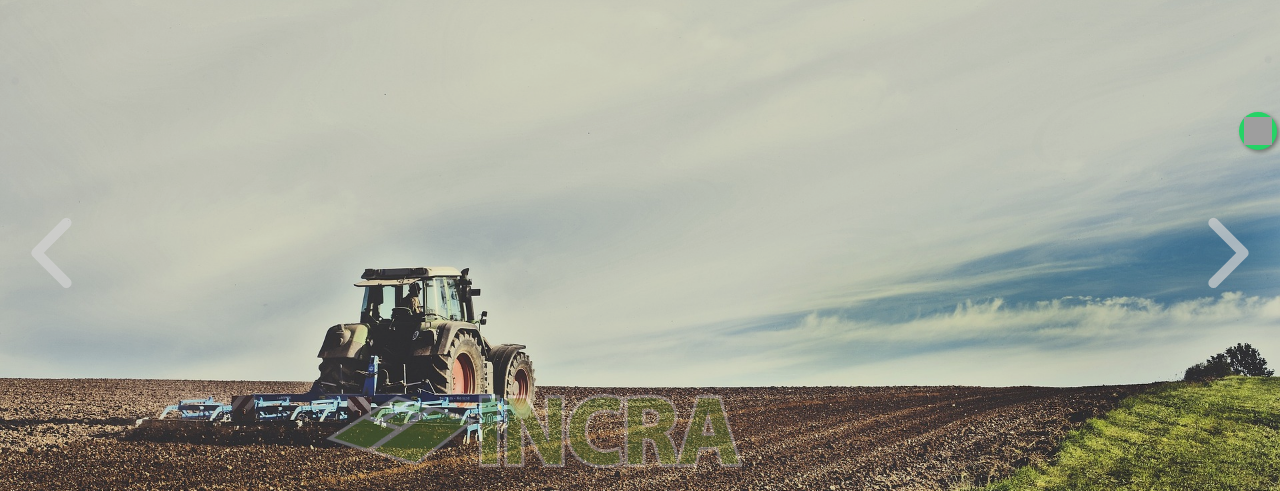
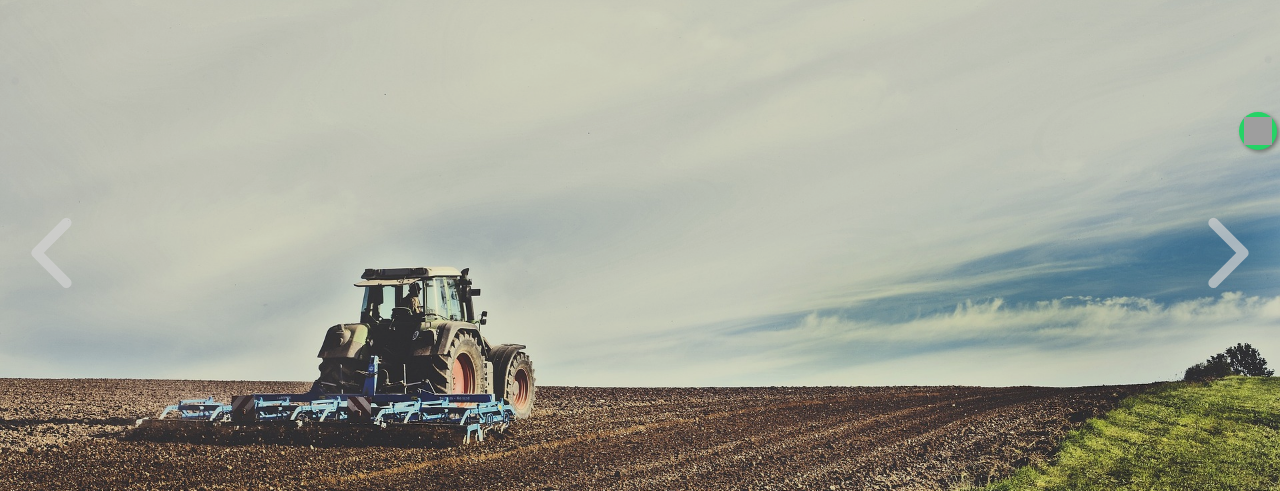
Before and after one commit to LucasBarbosaDaSilva/Vekotec-project, a React (Create React App) app: page / in a window 1280 px wide. Shown: the part 170-661 px from the top of the page. Built offline with nearby package versions, Linux system fonts and the light colour scheme; grey boxes are pictures that could not be loaded.

Commit message:
ft. main carousel animations && minor replacemnt

```diff
--- a/src/Carousel.css
+++ b/src/Carousel.css
@@ -109,7 +109,7 @@
     height: 75%;
     width: 50%;
     left: 8%;
-    top: 34%;
+    top: 30%;
   }
 
   .carousel-img {
@@ -131,7 +131,7 @@
     width: 65%;
     margin-left: 28vh;
     margin-top: -7vh;
-    animation: fadeIn 0.4s;
+    animation: fadeIn linear 1s;
     opacity: 1;
   }
 
@@ -139,7 +139,7 @@
     width: 40%;
     margin-top: 4vh;
     margin-left: 60vh;
-    animation: fadeIn3 0.4s;
+    animation: fadeIn3 linear 1s;
     opacity: 1;
   }
 
@@ -147,7 +147,7 @@
     width: 48%;
     margin-top: -3vh;
     margin-left: 45vh;
-    animation: fadeIn2 0.4s;
+    animation: fadeIn2 linear 1s;
     opacity: 1;
   }
 
@@ -175,70 +175,67 @@
   }
 
   .incra-title {
-    animation: animation 1s ease-in forwards;
+    animation: incra-title 0.8s linear forwards;
     width: 30%;
   }
 
    .car-title{
-    animation: animation 1s ease-in forwards;
+    animation: car-title 0.8s linear forwards;
   }
 
   .esg-title {
-    animation: animation 1s ease-in forwards;
+    animation: esg-title 0.8s linear forwards;
   }
 
 
   @keyframes incra-title {
     0% {
       opacity: 0;
-      transform: translateX(-200px) translateY(100px);
+      transform: translateX(50px);
     }
 
     100% {
       opacity: 1;
-      transform: translateX(50px) translateY(50px);
     }
   }
 
   @keyframes car-title {
     0% {
       opacity: 0;
-      transform: translateX(-200px) translateY(100px);
+      transform: translateX(50px);
     }
 
     100% {
       opacity: 1;
-      transform: translateX(50px) translateY(50px);
     }
   }
 
   @keyframes esg-title {
     0% {
       opacity: 0;
-      transform: translateX(-200px) translateY(100px);
+      transform: translateX(50px);
     }
 
     100% {
       opacity: 1;
-      transform: translateX(50px) translateY(50px);
     }
   }
 
   @keyframes fadeIn {
     from {
-      opacity: 30%;
+      opacity: 0%;
     }
   }
 
   @keyframes fadeIn2 {
     from {
-      opacity: 28%;
+      opacity: 0%;
     }
   }
 
   @keyframes fadeIn3 {
     from {
-      opacity: 29%;
+      opacity: 0%;
     }
   }
 
@@ -250,6 +247,4 @@
   .carousel-div {
     height: 100vh;
   }
-
-
 }
```
